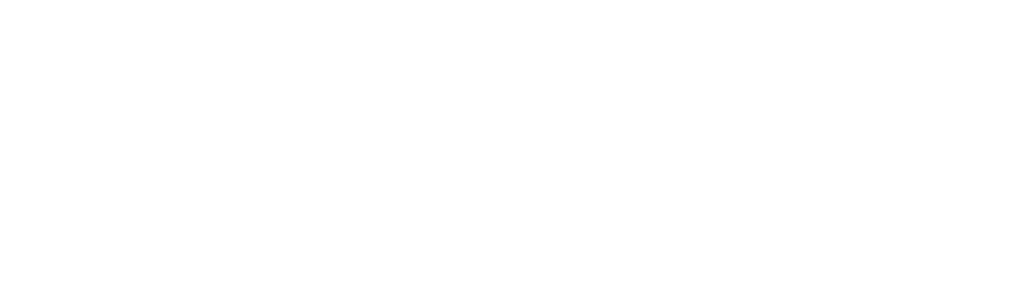
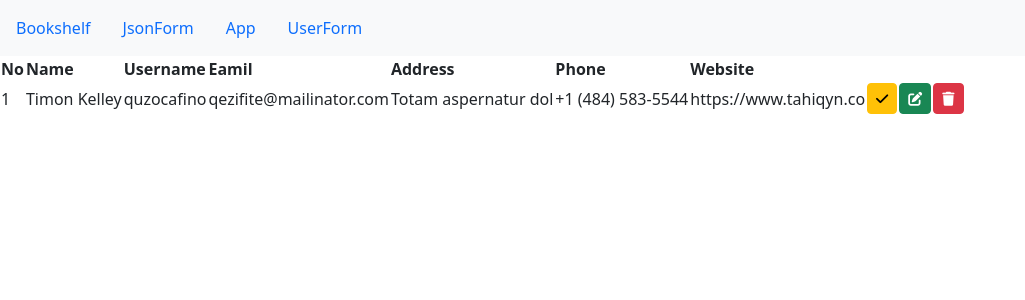
Before and after one commit to Pankaj17git/react-roadmap, a React (Vite) app: page /userForm in a window 1280 px wide. Before the commit this address had no page. Shown: the top 300 px of the page, without its empty margins (0-1025 px from the left). Built offline with nearby package versions, Linux system fonts and the light colour scheme; data requests are answered from the project's data file.

Commit message:
feat: update user management features, replace DisplayJson with JSONForm, and add DisplayUsers page

```diff
--- a/public/db.json
+++ b/public/db.json
@@ -1,112 +1,13 @@
 {
   "users": [
     {
-      "id": "1",
-      "name": "Leanne Graham",
-      "username": "Bret",
-      "email": "Sincere@april.biz",
-      "address": "sfsfsf",
-      "phone": "1-770-736-8031 x56442",
-      "website": "hildegard.org"
-    },
-    {
-      "id": "2",
-      "name": "Ervin Howell",
-      "username": "Antonette",
-      "email": "Shanna@melissa.tv",
-      "address": "fgdfw",
-      "phone": "010-692-6593 x09125",
-      "website": "anastasia.net"
-    },
-    {
-      "id": "3",
-      "name": "Clementine Bauch",
-      "username": "Samantha",
-      "email": "Nathan@yesenia.net",
-      "address": "gewr",
-      "phone": "1-463-123-4447",
-      "website": "ramiro.info"
-    },
-    {
-      "id": "kjhgf",
-      "name": "dfghjkl",
-      "username": "kjhgf",
-      "email": "dsj@sdkjfhjk.com",
-      "address": "mjkhvnbkj",
-      "phone": "36553256",
-      "website": "jhuygtfghjkl"
-    },
-    {
-      "id": "1751268672888",
-      "name": "kjhgf",
-      "username": "rdfghjk",
-      "email": "jgfdghj@khgfghj",
-      "address": "hjgc",
-      "phone": "1546879",
-      "website": "mnhgvjk"
-    },
-    {
-      "id": "1751272521459",
-      "name": "jhgfd",
-      "username": "dfghjkl",
-      "email": "ghf@kfdjk",
-      "address": "hgfxc",
-      "phone": "21648",
-      "website": "kjhgfcvh"
-    },
-    {
-      "id": "1751274115779",
-      "name": "hgf",
-      "username": "hlkjhgjh",
-      "email": "kjkhjv@kjhgvjh",
-      "address": "bjvnbkjhg",
-      "phone": "568976543",
-      "website": "lkjn"
-    },
-    {
-      "id": "1751274295015",
-      "name": "Pankaj",
-      "username": "User1",
-      "email": "Pankaj@gmail.com",
-      "address": "sdjkflsljf",
-      "phone": "215468974521",
-      "website": "QuickCart"
-    },
-    {
-      "id": "1751274445966",
-      "name": "kjhgf",
-      "username": "ghjkl",
-      "email": "lkjhv@kfhsjkf",
-      "address": "kjhgf",
-      "phone": "2134568",
-      "website": "jkhgvbj"
-    },
-    {
-      "id": "1751274849302",
-      "name": "kjhvc",
-      "username": "gfhjkl",
-      "email": "hkjgh@gfd",
-      "address": "kjhgcvj",
-      "phone": "46879",
-      "website": "hjgcvbn"
-    },
-    {
-      "id": "1751275854042",
-      "name": "kjhgfd",
-      "username": "fghjkl",
-      "email": "hjgfd@hgfj.com",
-      "address": ".kjhgf",
-      "phone": "215468",
-      "website": "ghfxh"
-    },
-    {
-      "id": "1751276625956",
-      "name": "Sachin",
-      "username": "jghvjk",
-      "email": "jhgj@gmail.com",
-      "address": "hjgfds",
-      "phone": "fghjk",
-      "website": "kjhuytr"
+      "id": "1751281811261",
+      "name": "Timon Kelley",
+      "username": "quzocafino",
+      "email": "qezifite@mailinator.com",
+      "address": "Totam aspernatur dol",
+      "phone": "+1 (484) 583-5544",
+      "website": "https://www.tahiqyn.co"
     }
   ]
 }
--- /dev/null
+++ b/src/components/DisplayJsonData.jsx
@@ -0,0 +1,58 @@
+import { useState, useEffect } from "react";
+
+const DisplayJsonData = ({ removeData, onEdit, toggleReadStatus }) => {
+  const URL = import.meta.env.VITE_BASE_URL;
+  const [users, setUsers] = useState([]);
+  useEffect(() => {
+    console.log(URL);
+    fetch(URL)
+      .then(res => res.json())
+      .then(data => setUsers(data)
+    );
+  }, [])
+  return (
+    <>
+      {
+        users.filter(user => user.id).map((user, id) => (
+
+          <tr key={user.id}>
+            <td>{id + 1}</td>
+            <td>{user.name}</td>
+            <td>{user.username}</td>
+            <td>{user.email}</td>
+            <td>{user.address}</td>
+            <td>{user.phone}</td>
+            <td>{user.website}</td>
+            <td>
+              <button
+                className="btn btn-sm btn-warning"
+                onClick={() => toggleReadStatus(user)}
+              >
+                <i className="fa fa-check"></i>
+              </button>
+            </td>
+            <td>
+              <button
+                className="btn btn-sm btn-success"
+                onClick={() => onEdit(user)}
+              >
+                <i className="fa fa-edit"></i>
+              </button>
+            </td>
+            <td>
+              <button
+                className="btn btn-sm btn-danger"
+                onClick={() => removeData(user.id)}
+              >
+                <i className="fa fa-trash"></i>
+              </button>
+            </td>
+          </tr>
+
+        ))
+      }
+    </>
+  )
+}
+
+export default DisplayJsonData;
--- a/src/components/header.jsx
+++ b/src/components/header.jsx
@@ -12,6 +12,7 @@
               <Link className="nav-link" to="/">Bookshelf</Link>
               <Link className="nav-link" to="/json">JsonForm</Link>
               <Link className="nav-link" to="/apps">App</Link>
+              <Link className="nav-link" to="/userForm">UserForm</Link>
             </li>
           </ul>
         </nav>
--- /dev/null
+++ b/src/pages/DisplayUserData.jsx
@@ -0,0 +1,32 @@
+import DisplayJsonData from "../components/DisplayJsonData"
+import Header from "../components/header"
+
+const DisplayUsers = () => {
+  return (
+    <>
+      <Header />
+      <div className="table-responsive">
+        <table>
+          <thead>
+            <tr>
+              <th>No</th>
+              <th>Name</th>
+              <th>Username</th>
+              <th>Eamil</th>
+              <th>Address</th>
+              <th>Phone</th>
+              <th>Website</th>
+            </tr>
+          </thead>
+          <tbody>
+            <DisplayJsonData />
+          </tbody>
+        </table>
+
+      </div>
+
+    </>
+  )
+}
+
+export default DisplayUsers
--- a/src/pages/FormJSON.jsx
+++ b/src/pages/FormJSON.jsx
@@ -1,7 +1,7 @@
 import { useState, useEffect } from "react";
 import 'bootstrap/dist/css/bootstrap.css';
 import Header from "../components/header";
-import UserForm from '../components/DisplayJson';
+import UserForm from '../components/JSONForm';
 
 const JsonForm = () => {
   const URL = import.meta.env.VITE_BASE_URL;
--- a/src/routes/index.jsx
+++ b/src/routes/index.jsx
@@ -3,6 +3,7 @@
 import App from "../App";
 import { BookProvider } from "../context/BookContext";
 import JsonForm from "../pages/FormJSON";
+import DisplayUsers from "../pages/DisplayUserData";
 
 
 function Path () {
@@ -13,6 +14,7 @@
           <Route path="/" element={<Form/>} />
           <Route path="/json" element={<JsonForm/>} />
           <Route path="/apps" element={<App/>} />
+          <Route path="/userForm" element={<DisplayUsers/>} />
         </Routes>
       </BrowserRouter>
     </BookProvider>
```
Also changed, not shown: src/components/JSONForm.jsx (renamed from src/components/DisplayJson.jsx).
